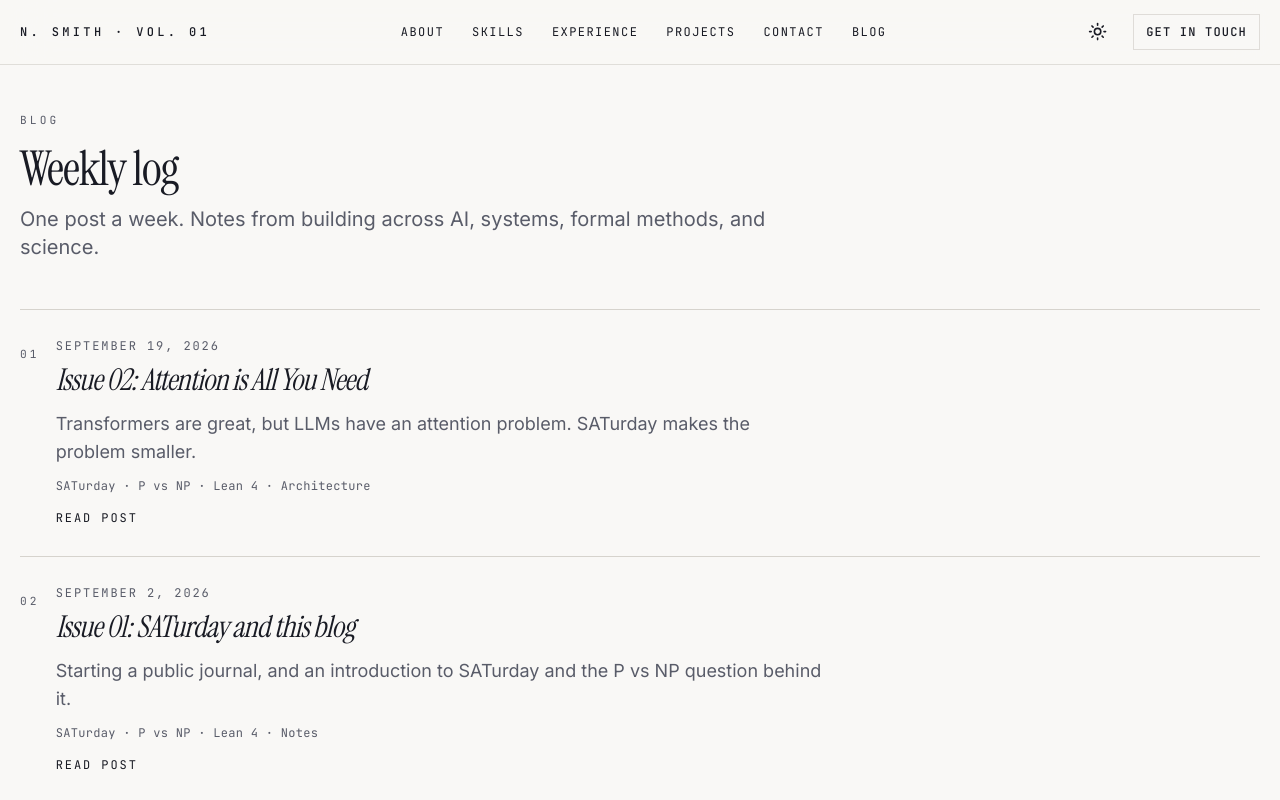
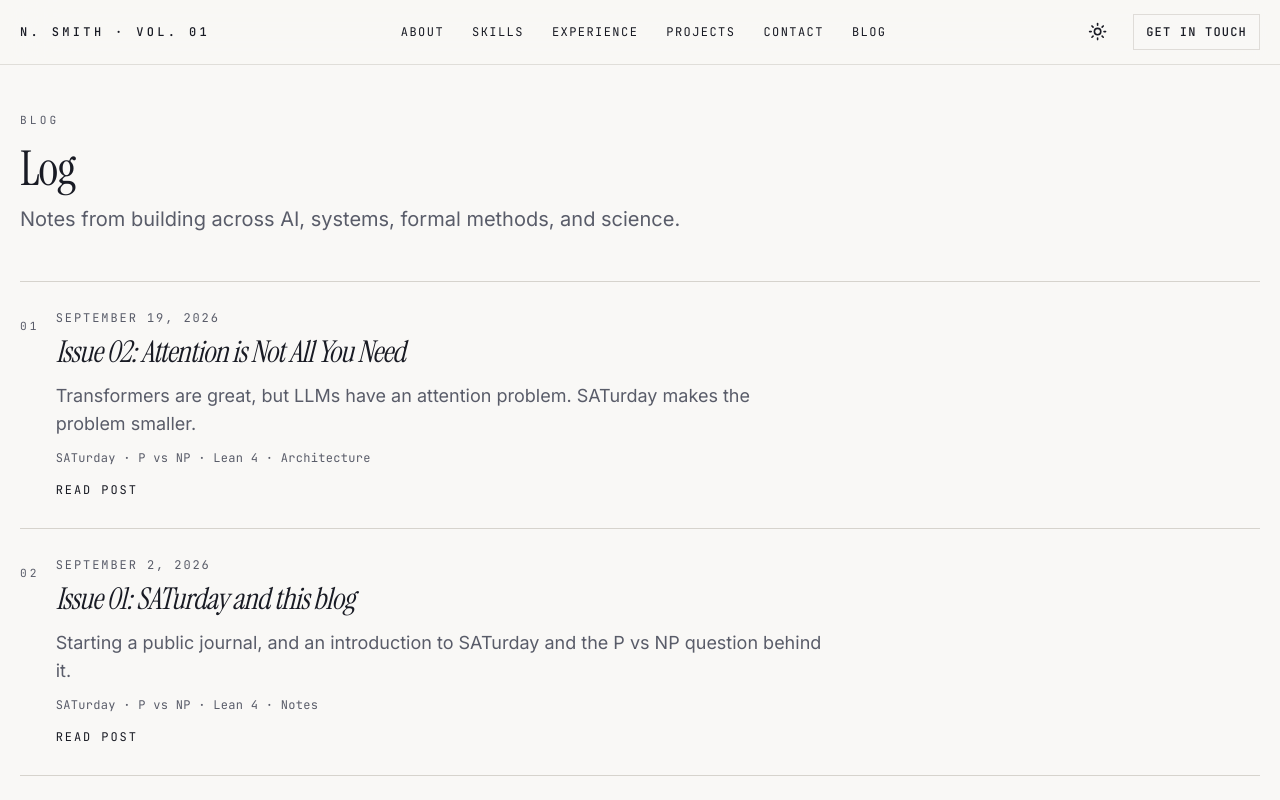
Before and after one commit to astrogirlnim/portfolio, a Next.js app: page /blog in a window 1280 px wide. Shown: the top 800 px of the page. Built offline with nearby package versions, Linux system fonts and the light colour scheme.

Commit message:
Fix(blog): retitle issue 02 and drop weekly framing

```diff
--- a/app/blog/page.tsx
+++ b/app/blog/page.tsx
@@ -6,7 +6,7 @@ import { formatPostDate, getAllPosts } from "@/lib/blog"
 
 export const metadata: Metadata = {
   title: "Blog | Nataly Smith",
-  description: "A weekly log on software at the intersection of AI, systems, and science.",
+  description: "A log on software at the intersection of AI, systems, and science.",
 }
 
 export default function BlogIndexPage() {
@@ -18,9 +18,9 @@ export default function BlogIndexPage() {
       <main className="pb-16 pt-24 sm:pt-28">
         <div className="container">
           <p className="fig-kicker mb-4">Blog</p>
-          <h1 className="mb-3 font-display text-4xl tracking-tight sm:text-5xl">Weekly log</h1>
+          <h1 className="mb-3 font-display text-4xl tracking-tight sm:text-5xl">Log</h1>
           <p className="mb-12 max-w-3xl text-lg leading-relaxed text-muted-foreground sm:text-xl">
-            One post a week. Notes from building across AI, systems, formal methods, and science.
+            Notes from building across AI, systems, formal methods, and science.
           </p>
 
           <div className="divide-y divide-border border-y border-border">
--- a/components/interactive-terminal.tsx
+++ b/components/interactive-terminal.tsx
@@ -74,7 +74,7 @@ const commands = {
   skills: "Core expertise: Python, C#, AI/ML (PyTorch, TensorFlow), Cloud Platforms (AWS, GCP, Azure), and modern frameworks like .NET, React, and Flask.",
   experience: "Function Health (Senior Software Engineer, AI Platform), Gauntlet AI fellowship, Bruker Cellular Analysis, McMaster-Carr, and co-founder of SYMon Holdings.",
   education: "Bachelor of Science in Biomedical Engineering from Yale University (2017-2021) with GPA 3.64, focused on biocomputation and research.",
-  blog: "Weekly log at /blog/. One post a week on AI, systems, formal methods, and science.",
+  blog: "Research log at /blog/. Posts on AI, systems, formal methods, and science.",
   contact: `Email: ${resumeData.about.email} | Phone: ${resumeData.about.phone} | LinkedIn: ${resumeData.about.linkedin} | GitHub: ${resumeData.about.github}`,
   summary: "Ambitious software at the intersection of AI, systems, and science. Senior Software Engineer, AI Platform at Function Health. Yale BME. Austin.",
 }
--- a/lib/blog.ts
+++ b/lib/blog.ts
@@ -62,7 +62,7 @@ const paperSabharwalProofComplexity =
 const posts: BlogPost[] = [
   {
     slug: "issue-02-attention-is-all-you-need",
-    title: "Issue 02: Attention is All You Need",
+    title: "Issue 02: Attention is Not All You Need",
     date: "2026-09-19",
     excerpt:
       "Transformers are great, but LLMs have an attention problem. SATurday makes the problem smaller.",
@@ -70,7 +70,7 @@ const posts: BlogPost[] = [
     tldr: [
       "LLMs can produce useful deductions and proof sketches, then spend forever generating certificates of nothing.",
       "[SATurday](https://github.com/astrogirlnim/SATurday) makes the problem smaller: falsifiable Lean 4 rungs, one claim per wake.",
-      "The intelligence rests in the harness, not the parameter count.",
+      "The intelligence rests in the harness.",
     ],
     sections: [
       {
```
